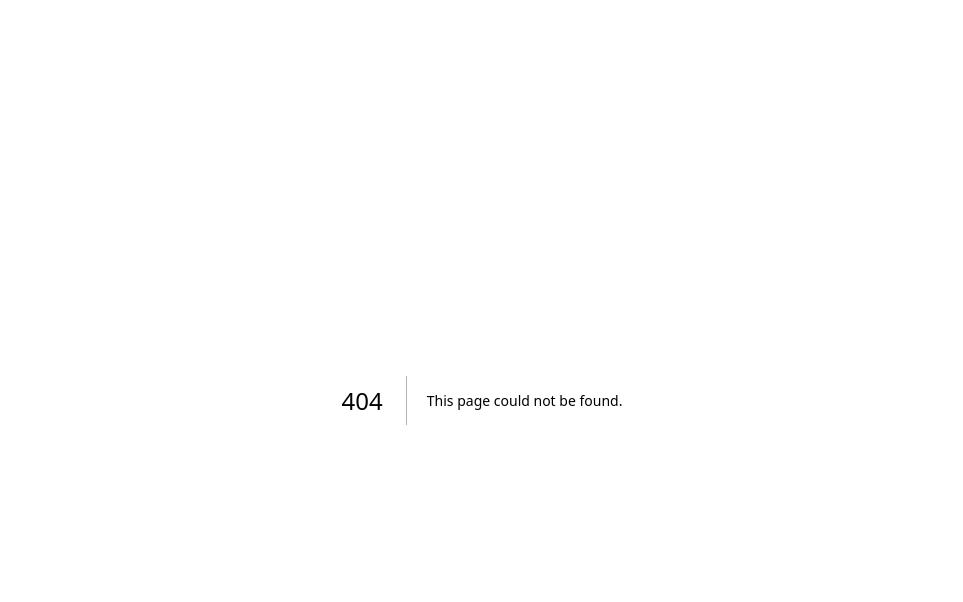
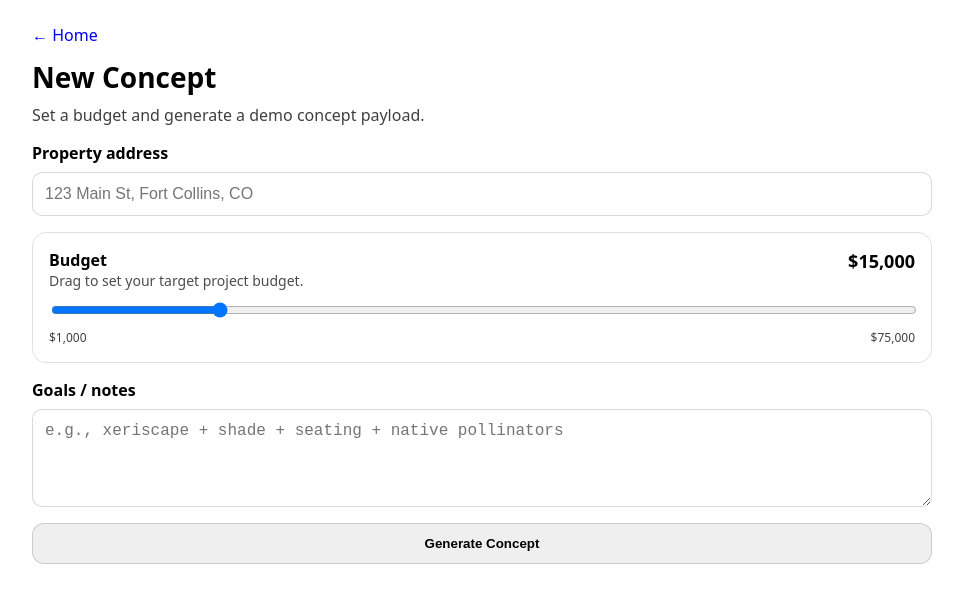
Before and after one commit to patrickpaddenpermaculture/Fort_Collins_Landscape_Design_Tool, a Next.js app: page /new in a window 1280 px wide. Before the commit this address had no page. Shown: the top 602 px of the page, without its empty margins (158-1121 px from the left). Built offline with nearby package versions, Linux system fonts and the light colour scheme.

Commit message:
Create page.tsx

```diff
--- /dev/null
+++ b/app/new/page.tsx
@@ -0,0 +1,174 @@
+"use client";
+
+import { useMemo, useState } from "react";
+import Link from "next/link";
+
+function formatUSD(n: number) {
+  return n.toLocaleString("en-US", {
+    style: "currency",
+    currency: "USD",
+    maximumFractionDigits: 0
+  });
+}
+
+export default function NewConceptPage() {
+  const MIN = 1000;
+  const MAX = 75000;
+  const STEP = 500;
+
+  const [address, setAddress] = useState("");
+  const [budget, setBudget] = useState(15000);
+  const [notes, setNotes] = useState("");
+  const [isLoading, setIsLoading] = useState(false);
+  const [result, setResult] = useState<any>(null);
+
+  const budgetLabel = useMemo(() => formatUSD(budget), [budget]);
+
+  async function onSubmit(e: React.FormEvent) {
+    e.preventDefault();
+    setIsLoading(true);
+    setResult(null);
+
+    try {
+      const res = await fetch("/api/generate", {
+        method: "POST",
+        headers: { "Content-Type": "application/json" },
+        body: JSON.stringify({ address, budget, notes })
+      });
+
+      const data = await res.json();
+      if (!res.ok) throw new Error(data?.error ?? `Request failed: ${res.status}`);
+      setResult(data);
+    } catch (err: any) {
+      setResult({ error: err?.message ?? "Unknown error" });
+    } finally {
+      setIsLoading(false);
+    }
+  }
+
+  return (
+    <main style={{ maxWidth: 900, margin: "0 auto", padding: 24 }}>
+      <div style={{ marginBottom: 12 }}>
+        <Link href="/" style={{ textDecoration: "none" }}>
+          ← Home
+        </Link>
+      </div>
+
+      <h1 style={{ fontSize: 28, fontWeight: 800, margin: "8px 0" }}>
+        New Concept
+      </h1>
+      <p style={{ opacity: 0.75, marginTop: 0 }}>
+        Set a budget and generate a demo concept payload.
+      </p>
+
+      <form onSubmit={onSubmit} style={{ display: "grid", gap: 16, marginTop: 16 }}>
+        <label style={{ display: "grid", gap: 8 }}>
+          <span style={{ fontWeight: 700 }}>Property address</span>
+          <input
+            value={address}
+            onChange={(e) => setAddress(e.target.value)}
+            placeholder="123 Main St, Fort Collins, CO"
+            required
+            style={{
+              padding: 12,
+              border: "1px solid rgba(0,0,0,0.15)",
+              borderRadius: 10,
+              fontSize: 16
+            }}
+          />
+        </label>
+
+        <section
+          style={{
+            padding: 16,
+            border: "1px solid rgba(0,0,0,0.12)",
+            borderRadius: 14
+          }}
+        >
+          <div style={{ display: "flex", justifyContent: "space-between", gap: 12 }}>
+            <div>
+              <div style={{ fontWeight: 800 }}>Budget</div>
+              <div style={{ opacity: 0.7, fontSize: 14 }}>
+                Drag to set your target project budget.
+              </div>
+            </div>
+            <div style={{ fontWeight: 900, fontSize: 18 }}>{budgetLabel}</div>
+          </div>
+
+          <input
+            type="range"
+            min={MIN}
+            max={MAX}
+            step={STEP}
+            value={budget}
+            onChange={(e) => setBudget(Number(e.target.value))}
+            style={{ width: "100%", marginTop: 12 }}
+            aria-label="Budget"
+          />
+
+          <div
+            style={{
+              display: "flex",
+              justifyContent: "space-between",
+              marginTop: 6,
+              fontSize: 12,
+              opacity: 0.75
+            }}
+          >
+            <span>{formatUSD(MIN)}</span>
+            <span>{formatUSD(MAX)}</span>
+          </div>
+        </section>
+
+        <label style={{ display: "grid", gap: 8 }}>
+          <span style={{ fontWeight: 700 }}>Goals / notes</span>
+          <textarea
+            value={notes}
+            onChange={(e) => setNotes(e.target.value)}
+            placeholder="e.g., xeriscape + shade + seating + native pollinators"
+            rows={4}
+            style={{
+              padding: 12,
+              border: "1px solid rgba(0,0,0,0.15)",
+              borderRadius: 10,
+              fontSize: 16
+            }}
+          />
+        </label>
+
+        <button
+          type="submit"
+          disabled={isLoading}
+          style={{
+            padding: "12px 16px",
+            borderRadius: 12,
+            border: "1px solid rgba(0,0,0,0.15)",
+            fontWeight: 800,
+            cursor: isLoading ? "not-allowed" : "pointer"
+          }}
+        >
+          {isLoading ? "Generating..." : "Generate Concept"}
+        </button>
+      </form>
+
+      <div style={{ marginTop: 24 }}>
+        {result?.error && (
+          <p style={{ color: "crimson", fontWeight: 800 }}>Error: {result.error}</p>
+        )}
+
+        {result && !result.error && (
+          <pre
+            style={{
+              padding: 16,
+              borderRadius: 12,
+              background: "rgba(0,0,0,0.04)",
+              overflowX: "auto"
+            }}
+          >
+            {JSON.stringify(result, null, 2)}
+          </pre>
+        )}
+      </div>
+    </main>
+  );
+}
```
